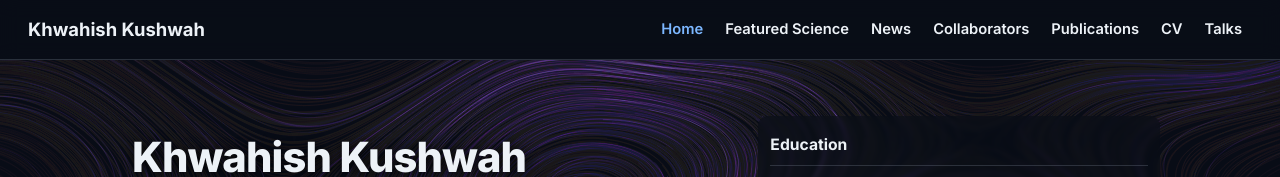
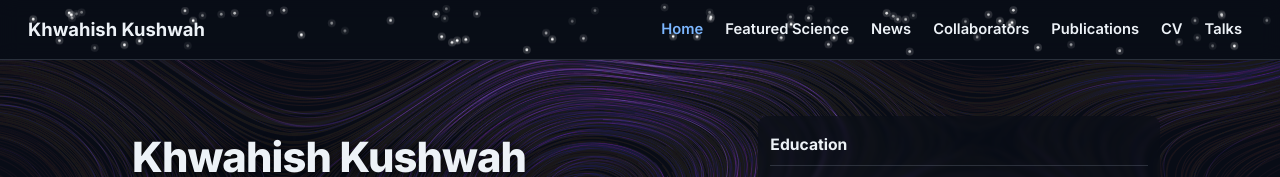
Before and after one commit to kushk-physik/kushk-physik.github.io, a plain HTML site: page index.html in a window 1280 px wide. Shown: the top 177 px of the page. Drawn offline with Linux system fonts and the light colour scheme; animation ran at ten frames a second.

Commit message:
Nav bar: drifting charged dots that swarm to the pointer

```diff
--- a/main.js
+++ b/main.js
@@ -126,3 +126,136 @@ if (nav && toggle) {
     a.addEventListener('click', () => { nav.classList.remove('open'); toggle.setAttribute('aria-expanded', false); })
   );
 }
+
+// ---------- Nav bar: charged dots ----------
+// Idle: each dot gyrates around one of two guide "field lines" while drifting
+// sideways, with a little Brownian jitter. When the pointer is over the bar the
+// dots light up and swarm to it, shedding small sparks as they slow down.
+// On a new page the dots start bunched on the link that was clicked, then spread.
+(() => {
+  const bar = document.querySelector('.nav');
+  if (!bar) return;
+  const cv = document.createElement('canvas');
+  cv.className = 'nav-dots';
+  cv.setAttribute('aria-hidden', 'true');
+  bar.prepend(cv);
+  const ctx = cv.getContext('2d');
+  const still = window.matchMedia('(prefers-reduced-motion: reduce)').matches;
+
+  let W = 0, H = 0, dots = [], sparks = [], px = 0, py = 0, hot = false, raf = null, last = null;
+  const rnd = (a, b) => a + Math.random() * (b - a);
+
+  function size() {
+    const r = bar.getBoundingClientRect(), dpr = Math.min(devicePixelRatio || 1, 2);
+    const oldW = W || r.width;
+    W = r.width; H = r.height;
+    cv.width = Math.round(W * dpr); cv.height = Math.round(H * dpr);
+    ctx.setTransform(dpr, 0, 0, dpr, 0, 0);
+    dots.forEach((d) => { d.x *= W / oldW; d.y = Math.min(d.y, H - 4); });
+  }
+
+  function make(x, y) {
+    return {
+      x, y, vx: rnd(-0.3, 0.3), vy: rnd(-0.3, 0.3),
+      line: Math.random() < 0.5 ? 0 : 1,
+      phase: rnd(0, Math.PI * 2), spin: rnd(0.05, 0.1), rg: rnd(3, 7),
+      drift: (Math.random() < 0.5 ? -1 : 1) * rnd(0.012, 0.03),
+      tw: rnd(0, Math.PI * 2), tws: rnd(0.025, 0.05),
+      heat: 0,
+    };
+  }
+
+  function seed() {
+    size();
+    const n = W < 600 ? 36 : 75;
+    // start on the link of the page we just arrived at (or that was clicked)
+    let from = null;
+    try { from = sessionStorage.getItem('dotsFrom'); sessionStorage.removeItem('dotsFrom'); } catch (e) {}
+    const link = from && [...bar.querySelectorAll('.nav-links a')].find((a) => a.getAttribute('href') === from);
+    const lr = link && link.offsetParent ? link.getBoundingClientRect() : null;
+    const br = bar.getBoundingClientRect();
+    dots = Array.from({ length: n }, () => lr
+      ? make(lr.left - br.left + rnd(0, lr.width), lr.top - br.top + rnd(0, lr.height))
+      : make(rnd(0, W), rnd(4, H - 4)));
+  }
+
+  const lineY = (i) => (i === 0 ? H * 0.28 : H * 0.72);
+
+  function step(k) {
+    for (const d of dots) {
+      d.phase += d.spin * k;
+      d.tw += d.tws * k;
+      const e0 = d.vx * d.vx + d.vy * d.vy;
+      if (hot) {
+        // swarm to the pointer and orbit it
+        const ox = px + Math.cos(d.phase) * (d.rg * 2 + 12), oy = py + Math.sin(d.phase) * (d.rg + 6);
+        d.vx += (ox - d.x) * 0.012 * k;
+        d.vy += (oy - d.y) * 0.03 * k;
+        d.vx *= Math.pow(0.86, k); d.vy *= Math.pow(0.86, k);
+        d.heat = Math.min(1, d.heat + 0.06 * k);
+        const lost = e0 - (d.vx * d.vx + d.vy * d.vy);
+        if (lost > 0.03 && sparks.length < 40 && Math.random() < 0.12 * k) {
+          const a = Math.atan2(d.vy, d.vx) + rnd(-0.5, 0.5), s = Math.min(3, lost * 25);
+          sparks.push({ x: d.x, y: d.y, vx: Math.cos(a) * s, vy: Math.sin(a) * s, life: 1 });
+        }
+      } else {
+        // gyrate about a guide line, drift sideways, plus Brownian kicks
+        const gy = lineY(d.line) + Math.sin(d.phase) * d.rg;
+        d.vy += (gy - d.y) * 0.03 * k;
+        d.vx += d.drift * k;
+        d.vx += rnd(-0.06, 0.06) * k; d.vy += rnd(-0.06, 0.06) * k;
+        d.vx *= Math.pow(0.95, k); d.vy *= Math.pow(0.95, k);
+        d.heat = Math.max(0, d.heat - 0.02 * k);
+      }
+      d.x += d.vx * k; d.y += d.vy * k;
+      if (d.x < 3) { d.x = 3; d.vx = Math.abs(d.vx); d.drift = Math.abs(d.drift); }
+      if (d.x > W - 3) { d.x = W - 3; d.vx = -Math.abs(d.vx); d.drift = -Math.abs(d.drift); }
+      if (d.y < 3 || d.y > H - 3) { d.y = Math.max(3, Math.min(H - 3, d.y)); d.vy *= -0.3; }
+    }
+    for (const s of sparks) { s.x += s.vx * k; s.y += s.vy * k; s.life -= 0.045 * k; }
+    sparks = sparks.filter((s) => s.life > 0);
+  }
+
+  function draw() {
+    ctx.clearRect(0, 0, W, H);
+    for (const d of dots) {
+      const a = 0.35 + 0.65 * (0.5 + 0.5 * Math.sin(d.tw));
+      // white when idle, accent blue when hot
+      const r = Math.round(255 - 108 * d.heat), g = Math.round(255 - 58 * d.heat), b = Math.round(255 - 2 * d.heat);
+      ctx.fillStyle = `rgba(${r},${g},${b},${a * 0.18})`;
+      ctx.beginPath(); ctx.arc(d.x, d.y, 4, 0, Math.PI * 2); ctx.fill();
+      ctx.fillStyle = `rgba(${r},${g},${b},${a})`;
+      ctx.beginPath(); ctx.arc(d.x, d.y, 1.4, 0, Math.PI * 2); ctx.fill();
+    }
+    for (const s of sparks) {
+      ctx.fillStyle = `rgba(147,197,253,${s.life})`;
+      ctx.fillRect(s.x - 1, s.y - 1, 2, 2);
+    }
+  }
+
+  function frame(t) {
+    const k = last === null ? 1 : Math.min(2, (t - last) / (1000 / 60));
+    last = t;
+    step(k); draw();
+    raf = requestAnimationFrame(frame);
+  }
+  function run() {
+    if (raf !== null) cancelAnimationFrame(raf);
+    raf = null; last = null;
+    if (!document.hidden && !still) raf = requestAnimationFrame(frame);
+  }
+
+  const where = (e) => { const r = bar.getBoundingClientRect(); px = e.clientX - r.left; py = e.clientY - r.top; };
+  bar.addEventListener('pointermove', (e) => { where(e); hot = true; });
+  bar.addEventListener('pointerdown', (e) => { where(e); hot = true; });
+  bar.addEventListener('pointerleave', () => { hot = false; });
+  bar.addEventListener('pointerup', (e) => { if (e.pointerType !== 'mouse') setTimeout(() => { hot = false; }, 900); });
+  bar.querySelectorAll('.nav-links a').forEach((a) => a.addEventListener('click', () => {
+    try { sessionStorage.setItem('dotsFrom', a.getAttribute('href')); } catch (e) {}
+  }));
+
+  seed();
+  new ResizeObserver(size).observe(bar);
+  document.addEventListener('visibilitychange', run);
+  if (still) draw(); else run();
+})();
--- a/style.css
+++ b/style.css
@@ -38,6 +38,8 @@ img { display: block; max-width: 100%; }
   backdrop-filter: blur(10px); -webkit-backdrop-filter: blur(10px);
   border-bottom: 1px solid var(--line);
 }
+.nav-dots { position: absolute; inset: 0; width: 100%; height: 100%; pointer-events: none; z-index: 0; }
+.nav-brand, .nav-toggle, .nav-links { position: relative; z-index: 1; }
 .nav-brand { color: var(--text); font-weight: 700; font-size: 1.15rem; text-decoration: none; white-space: nowrap; }
 .nav-links { display: flex; list-style: none; gap: 2px; }
 .nav-links a { display: block; padding: 6px 10px; color: var(--text); font-weight: 600; font-size: 0.92rem; text-decoration: none; border-radius: 6px; white-space: nowrap; }
```
